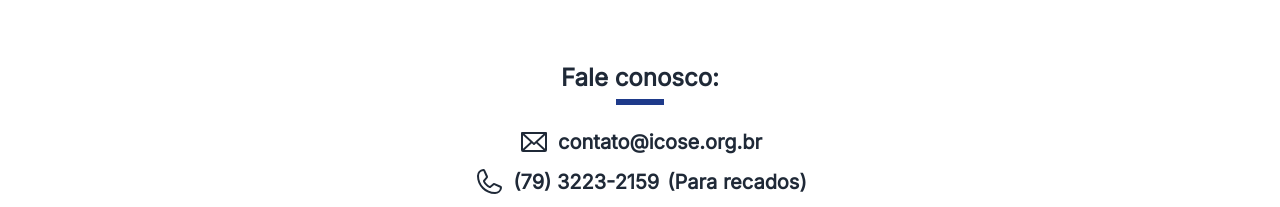
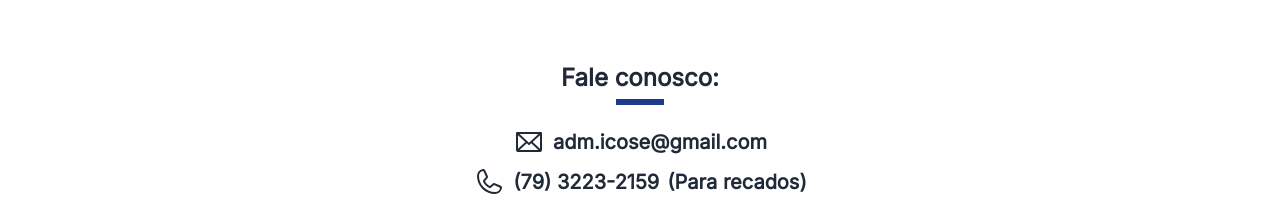
Before and after one commit to softeam-org/icose-web, a React (Vite) app: page / in a window 1280 px wide. Shown: the part 3067-3274 px from the top of the page. Built offline with nearby package versions, Linux system fonts and the light colour scheme; no server answers.

Commit message:
Altera email de contato

```diff
--- a/data/icose.js
+++ b/data/icose.js
@@ -1,6 +1,6 @@
 export const icose = {
   phone: "(79) 3223-2159",
-  email: "contato@icose.org.br",
+  email: "adm.icose@gmail.com",
   cnpj: "50.310.780/0001-44",
   instagram: "@institutocomunitariodesergipe",
 };
```
